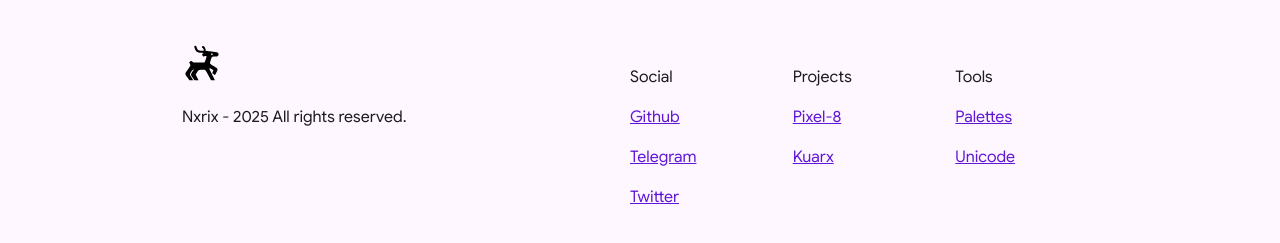
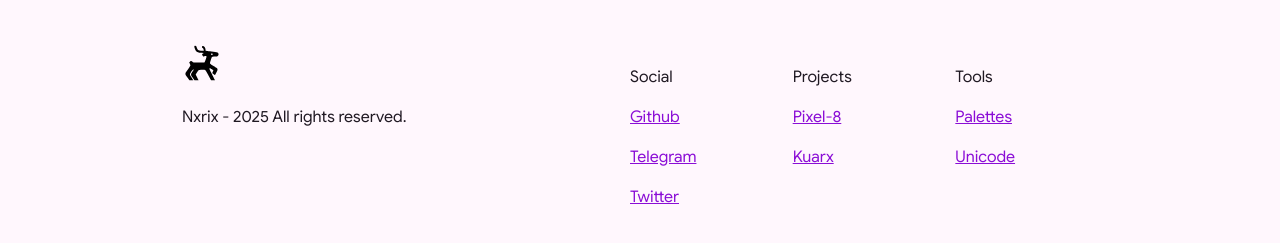
Before and after one commit to Nxrix/nxrix.github.io, a Jekyll site: the page built from index.html, in a window 1280 px wide. Shown: the part 1044-1287 px from the top of the page. Built offline with Jekyll 4.4.1, drawn with Linux system fonts in a browser that asks for light colours.

Commit message:
Update style.css

```diff
--- a/assets/css/style.css
+++ b/assets/css/style.css
@@ -3,7 +3,7 @@
  */
 :root,
 :host {
-  --md-sys-color-background: #fef7ff;
+  /*--md-sys-color-background: #fef7ff;
   --md-sys-color-on-background: #1d1a24;
   --md-sys-color-surface: #fef7ff;
   --md-sys-color-surface-dim: #dfd7e6;
@@ -39,7 +39,56 @@
   --md-sys-color-error: #ba1a1a;
   --md-sys-color-on-error: #ffffff;
   --md-sys-color-error-container: #ffdad6;
-  --md-sys-color-on-error-container: #410002;
+  --md-sys-color-on-error-container: #410002;*/
+  --md-sys-color-primary: rgb(139 14 214);
+  --md-sys-color-surface-tint: rgb(142 21 217);
+  --md-sys-color-on-primary: rgb(255 255 255);
+  --md-sys-color-primary-container: rgb(166 59 241);
+  --md-sys-color-on-primary-container: rgb(255 251 255);
+  --md-sys-color-secondary: rgb(122 72 159);
+  --md-sys-color-on-secondary: rgb(255 255 255);
+  --md-sys-color-secondary-container: rgb(215 160 254);
+  --md-sys-color-on-secondary-container: rgb(97 48 133);
+  --md-sys-color-tertiary: rgb(177 0 118);
+  --md-sys-color-on-tertiary: rgb(255 255 255);
+  --md-sys-color-tertiary-container: rgb(211 42 144);
+  --md-sys-color-on-tertiary-container: rgb(255 251 255);
+  --md-sys-color-error: rgb(186 26 26);
+  --md-sys-color-on-error: rgb(255 255 255);
+  --md-sys-color-error-container: rgb(255 218 214);
+  --md-sys-color-on-error-container: rgb(147 0 10);
+  --md-sys-color-background: rgb(255 247 253);
+  --md-sys-color-on-background: rgb(32 25 35);
+  --md-sys-color-surface: rgb(255 247 253);
+  --md-sys-color-on-surface: rgb(32 25 35);
+  --md-sys-color-surface-variant: rgb(238 221 243);
+  --md-sys-color-on-surface-variant: rgb(78 67 84);
+  --md-sys-color-outline: rgb(127 115 134);
+  --md-sys-color-outline-variant: rgb(209 193 214);
+  --md-sys-color-shadow: rgb(0 0 0);
+  --md-sys-color-scrim: rgb(0 0 0);
+  --md-sys-color-inverse-surface: rgb(53 46 57);
+  --md-sys-color-inverse-on-surface: rgb(250 237 252);
+  --md-sys-color-inverse-primary: rgb(226 182 255);
+  --md-sys-color-primary-fixed: rgb(243 218 255);
+  --md-sys-color-on-primary-fixed: rgb(46 0 77);
+  --md-sys-color-primary-fixed-dim: rgb(226 182 255);
+  --md-sys-color-on-primary-fixed-variant: rgb(109 0 172);
+  --md-sys-color-secondary-fixed: rgb(243 218 255);
+  --md-sys-color-on-secondary-fixed: rgb(46 0 77);
+  --md-sys-color-secondary-fixed-dim: rgb(226 182 255);
+  --md-sys-color-on-secondary-fixed-variant: rgb(97 47 133);
+  --md-sys-color-tertiary-fixed: rgb(255 216 231);
+  --md-sys-color-on-tertiary-fixed: rgb(61 0 38);
+  --md-sys-color-tertiary-fixed-dim: rgb(255 175 211);
+  --md-sys-color-on-tertiary-fixed-variant: rgb(139 0 91);
+  --md-sys-color-surface-dim: rgb(226 214 229);
+  --md-sys-color-surface-bright: rgb(255 247 253);
+  --md-sys-color-surface-container-lowest: rgb(255 255 255);
+  --md-sys-color-surface-container-low: rgb(253 239 255);
+  --md-sys-color-surface-container: rgb(247 234 249);
+  --md-sys-color-surface-container-high: rgb(241 228 243);
+  --md-sys-color-surface-container-highest: rgb(235 222 237);
 }
 @font-face {
   font-family: "en";
```
